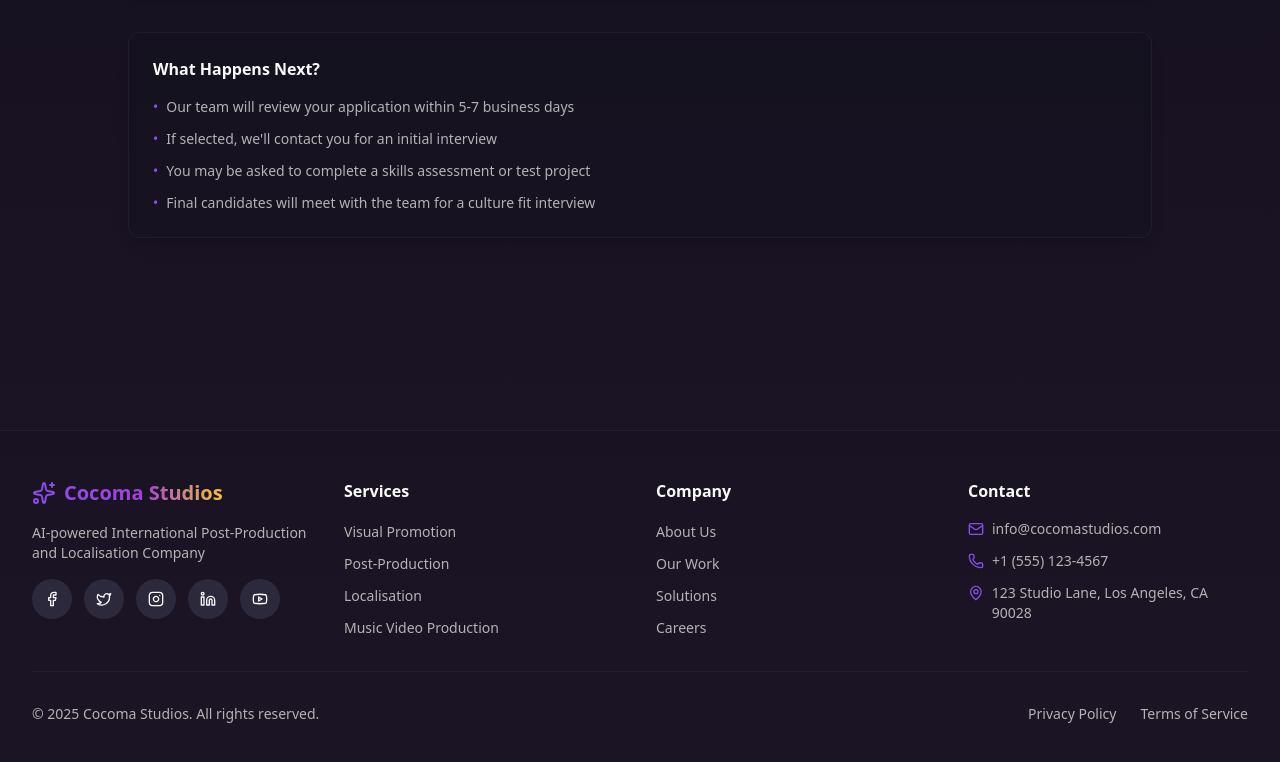
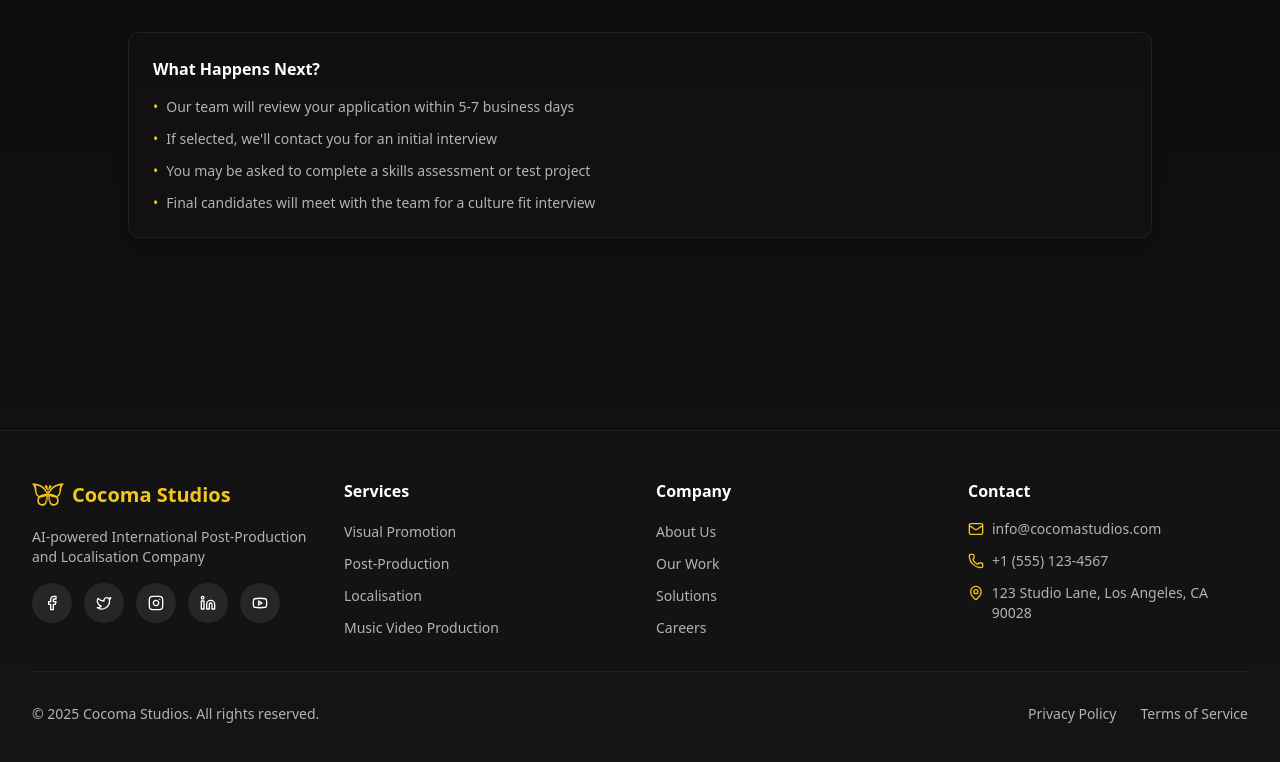
Before and after one commit to anshukumar2708/cocoma-studios, a Next.js app: page /hiring in a window 1280 px wide. Shown: the part 1320-2082 px from the top of the page. Built offline with nearby package versions, Linux system fonts and the light colour scheme.

Commit message:
add new tabs in our work

```diff
--- a/src/app/globals.css
+++ b/src/app/globals.css
@@ -2,46 +2,47 @@
 @tailwind components;
 @tailwind utilities;
 
+
 @layer base {
   :root {
-    --background: 250 30% 6%;
-    --foreground: 0 0% 98%;
+    --background: 0 0% 0%;
+    --foreground: 0 0% 100%;
 
-    --card: 250 25% 10%;
-    --card-foreground: 0 0% 98%;
+    --card: 0 0% 8%;
+    --card-foreground: 0 0% 100%;
 
-    --popover: 250 30% 8%;
-    --popover-foreground: 0 0% 98%;
+    --popover: 0 0% 5%;
+    --popover-foreground: 0 0% 100%;
 
-    --primary: 265 75% 60%;
-    --primary-foreground: 0 0% 100%;
+    --primary: 47 91% 53%;
+    --primary-foreground: 0 0% 0%;
 
-    --secondary: 45 93% 58%;
-    --secondary-foreground: 250 30% 10%;
+    --secondary: 47 91% 53%;
+    --secondary-foreground: 0 0% 0%;
 
-    --muted: 250 20% 20%;
+    --muted: 0 0% 15%;
     --muted-foreground: 0 0% 70%;
 
-    --accent: 280 65% 55%;
-    --accent-foreground: 0 0% 100%;
+    --accent: 47 91% 53%;
+    --accent-foreground: 0 0% 0%;
 
     --destructive: 0 84% 60%;
     --destructive-foreground: 0 0% 100%;
 
-    --border: 250 20% 20%;
-    --input: 250 20% 25%;
-    --ring: 265 75% 60%;
+    --border: 0 0% 20%;
+    --input: 0 0% 15%;
+    --ring: 47 91% 53%;
 
     --radius: 0.75rem;
 
-    /* Cinematic gradients */
-    --gradient-primary: linear-gradient(135deg, hsl(265 75% 60%), hsl(280 65% 55%));
-    --gradient-hero: linear-gradient(180deg, hsl(250 30% 6%), hsl(265 50% 15%));
-    --gradient-card: linear-gradient(135deg, hsl(250 25% 12%), hsl(265 30% 18%));
+    /* Black, White & Yellow gradients */
+    --gradient-primary: linear-gradient(135deg, hsl(47 91% 53%), hsl(45 89% 50%));
+    --gradient-hero: linear-gradient(180deg, hsl(0 0% 0%), hsl(0 0% 8%));
+    --gradient-card: linear-gradient(135deg, hsl(0 0% 8%), hsl(0 0% 12%));
 
     /* Shadows */
-    --shadow-glow: 0 0 40px hsl(265 75% 60% / 0.3);
-    --shadow-card: 0 10px 40px hsl(250 30% 6% / 0.5);
+    --shadow-glow: 0 0 40px hsl(47 91% 53% / 0.3);
+    --shadow-card: 0 10px 40px hsl(0 0% 0% / 0.5);
 
     /* Transitions */
     --transition-smooth: all 0.3s cubic-bezier(0.4, 0, 0.2, 1);
@@ -55,7 +56,7 @@
 
   body {
     @apply bg-background text-foreground;
-    background: linear-gradient(180deg, hsl(250 30% 6%), hsl(265 30% 12%));
+    background: linear-gradient(180deg, hsl(0 0% 0%), hsl(0 0% 8%));
     min-height: 100vh;
   }
 
@@ -85,6 +86,10 @@
     @apply bg-gradient-to-r from-primary to-accent text-primary-foreground px-8 py-3 rounded-full font-semibold transition-all duration-300 hover:scale-105 hover:shadow-lg;
   }
 
+  .btn-click {
+    @apply bg-gradient-to-r from-primary to-accent text-primary-foreground px-6 py-3 rounded-xl font-semibold;
+  }
+
   .btn-secondary {
     @apply bg-secondary text-secondary-foreground px-8 py-3 rounded-full font-semibold transition-all duration-300 hover:scale-105 hover:shadow-lg;
   }
--- a/src/app/work/page.tsx
+++ b/src/app/work/page.tsx
@@ -1,3 +1,5 @@
+"use client";
+
 import WorkCard from "@/components/WorkCard";
 import postProductionImg from "@/assets/post-production.jpg";
 import localizationImg from "@/assets/localization.jpg";
@@ -5,14 +7,20 @@ import musicVideoImg from "@/assets/music-video.jpg";
 import Tabs from "@/components/ui/tabs";
 import HeroSection from "@/components/ui/HeroSection";
 import heroBg from "@/assets/hero-bg.jpg";
+import {
+    Film,
+    Video,
+    Globe,
+    Music,
+} from "lucide-react";
 
 const Work = () => {
 
     const tabsData = [
-        { slug: "visual", label: "Visual Promotion" },
-        { slug: "post", label: "Post-Production" },
-        { slug: "localisation", label: "Localisation" },
-        { slug: "music", label: "Music Videos" },
+        { slug: "visual", label: "Visual Promotion", icon: Film },
+        { slug: "post", label: "Post-Production", icon: Video },
+        { slug: "localisation", label: "Localisation", icon: Globe },
+        { slug: "music", label: "Music Videos", icon: Music },
     ];
 
     const visualPromotionWorks = [
--- a/src/components/Footer.tsx
+++ b/src/components/Footer.tsx
@@ -1,5 +1,7 @@
-import { Sparkles, Mail, Phone, MapPin, Facebook, Twitter, Instagram, Linkedin, Youtube } from "lucide-react";
+import { Mail, Phone, MapPin, Facebook, Twitter, Instagram, Linkedin, Youtube } from "lucide-react";
+import Image from "next/image";
 import Link from "next/link";
+import logo from "../assets/logo.svg";
 
 const Footer = () => {
   const services = [
@@ -28,28 +30,47 @@ const Footer = () => {
           {/* Brand */}
           <div>
             <Link href="/" className="flex items-center gap-2 mb-4 group">
-              <Sparkles className="w-6 h-6 text-primary group-hover:animate-glow" />
+              <Image src={logo} className='w-8 h-8' alt='logo' />
               <span className="text-xl font-bold gradient-text">Cocoma Studios</span>
             </Link>
             <p className="text-muted-foreground text-sm mb-4">
               AI-powered International Post-Production and Localisation Company
             </p>
             <div className="flex gap-3">
-              <a href="#" className="w-10 h-10 rounded-full bg-muted flex items-center justify-center hover:bg-primary transition-colors">
+              <Link
+                href="#"
+                className="w-10 h-10 rounded-full bg-muted flex items-center justify-center hover:bg-primary transition-colors"
+              >
                 <Facebook className="w-4 h-4" />
-              </a>
-              <a href="#" className="w-10 h-10 rounded-full bg-muted flex items-center justify-center hover:bg-primary transition-colors">
+              </Link>
+
+              <Link
+                href="#"
+                className="w-10 h-10 rounded-full bg-muted flex items-center justify-center hover:bg-primary transition-colors"
+              >
                 <Twitter className="w-4 h-4" />
-              </a>
-              <a href="#" className="w-10 h-10 rounded-full bg-muted flex items-center justify-center hover:bg-primary transition-colors">
+              </Link>
+
+              <Link
+                href="#"
+                className="w-10 h-10 rounded-full bg-muted flex items-center justify-center hover:bg-primary transition-colors"
+              >
                 <Instagram className="w-4 h-4" />
-              </a>
-              <a href="#" className="w-10 h-10 rounded-full bg-muted flex items-center justify-center hover:bg-primary transition-colors">
+              </Link>
+
+              <Link
+                href="#"
+                className="w-10 h-10 rounded-full bg-muted flex items-center justify-center hover:bg-primary transition-colors"
+              >
                 <Linkedin className="w-4 h-4" />
-              </a>
-              <a href="#" className="w-10 h-10 rounded-full bg-muted flex items-center justify-center hover:bg-primary transition-colors">
+              </Link>
+
+              <Link
+                href="#"
+                className="w-10 h-10 rounded-full bg-muted flex items-center justify-center hover:bg-primary transition-colors"
+              >
                 <Youtube className="w-4 h-4" />
-              </a>
+              </Link>
             </div>
           </div>
 
@@ -107,8 +128,8 @@ const Footer = () => {
             © {new Date().getFullYear()} Cocoma Studios. All rights reserved.
           </p>
           <div className="flex gap-6 text-sm text-muted-foreground">
-            <a href="#" className="hover:text-primary transition-colors">Privacy Policy</a>
-            <a href="#" className="hover:text-primary transition-colors">Terms of Service</a>
+            <Link href="#" className="hover:text-primary transition-colors">Privacy Policy</Link>
+            <Link href="#" className="hover:text-primary transition-colors">Terms of Service</Link>
           </div>
         </div>
       </div>
--- a/src/components/Header.tsx
+++ b/src/components/Header.tsx
@@ -3,7 +3,9 @@
 import { useState } from 'react';
 import Link from 'next/link';
 import { usePathname } from 'next/navigation';
-import { Menu, X, Sparkles } from 'lucide-react';
+import { Menu, X } from 'lucide-react';
+import Image from 'next/image';
+import logo from "../assets/logo.svg";
 
 export default function Header() {
   const [isOpen, setIsOpen] = useState(false);
@@ -28,7 +30,8 @@ export default function Header() {
         <div className="flex justify-between items-center h-20">
           {/* Logo */}
           <Link href="/" className="flex items-center gap-2 group">
-            <Sparkles className="w-10 h-10 text-primary group-hover:animate-glow transition-all" />
+            {/* <Sparkles className="w-10 h-10 text-primary group-hover:animate-glow transition-all" /> */}
+            <Image src={logo} className='w-10 h-10' alt='logo' />
             <span className="text-3xl font-bold gradient-text">Cocoma Studios</span>
           </Link>
 
--- a/src/components/ui/Button.tsx
+++ b/src/components/ui/Button.tsx
@@ -1,10 +1,10 @@
 "use client";
 
 import React from "react";
-// import { ArrowRight } from "lucide-react";
 
 interface ButtonProps {
     title: React.ReactNode;
+    icon?: React.ElementType;
     className?: string;
     onClick?: () => void;
     type?: "button" | "submit" | "reset";
@@ -12,6 +12,7 @@ interface ButtonProps {
 
 const Button: React.FC<ButtonProps> = ({
     title,
+    icon: Icon,
     className = "",
     onClick,
     type = "button",
@@ -20,9 +21,10 @@ const Button: React.FC<ButtonProps> = ({
         <button
             type={type}
             onClick={onClick}
-            className={`group flex justify-center items-center  ${className}`}
+            className={`group flex items-center gap-2 justify-center ${className}`}
         >
-            {title}
+            {Icon && <Icon className="w-6 h-6" />}
+            <span>{title}</span>
         </button>
     );
 };
--- a/tailwind.config.ts
+++ b/tailwind.config.ts
@@ -57,15 +57,33 @@ const config: Config = {
         sm: "calc(var(--radius) - 4px)",
       },
       keyframes: {
-        "accordion-down": { from: { height: "0" }, to: { height: "var(--radix-accordion-content-height)" } },
-        "accordion-up": { from: { height: "var(--radix-accordion-content-height)" }, to: { height: "0" } },
-        "fade-in": { from: { opacity: "0", transform: "translateY(20px)" }, to: { opacity: "1", transform: "translateY(0)" } },
-        "fade-in-left": { from: { opacity: "0", transform: "translateX(-20px)" }, to: { opacity: "1", transform: "translateX(0)" } },
-        "fade-in-right": { from: { opacity: "0", transform: "translateX(20px)" }, to: { opacity: "1", transform: "translateX(0)" } },
-        "scale-in": { from: { opacity: "0", transform: "scale(0.9)" }, to: { opacity: "1", transform: "scale(1)" } },
-        glow: {
-          "0%, 100%": { boxShadow: "0 0 20px hsl(265 75% 60% / 0.3)" },
-          "50%": { boxShadow: "0 0 40px hsl(265 75% 60% / 0.6)" },
+        "accordion-down": {
+          from: { height: "0" },
+          to: { height: "var(--radix-accordion-content-height)" },
+        },
+        "accordion-up": {
+          from: { height: "var(--radix-accordion-content-height)" },
+          to: { height: "0" },
+        },
+        "fade-in": {
+          from: { opacity: "0", transform: "translateY(20px)" },
+          to: { opacity: "1", transform: "translateY(0)" },
+        },
+        "fade-in-left": {
+          from: { opacity: "0", transform: "translateX(-20px)" },
+          to: { opacity: "1", transform: "translateX(0)" },
+        },
+        "fade-in-right": {
+          from: { opacity: "0", transform: "translateX(20px)" },
+          to: { opacity: "1", transform: "translateX(0)" },
+        },
+        "scale-in": {
+          from: { opacity: "0", transform: "scale(0.9)" },
+          to: { opacity: "1", transform: "scale(1)" },
+        },
+        "glow": {
+          "0%, 100%": { boxShadow: "0 0 20px hsl(48 100% 50% / 0.3)" },
+          "50%": { boxShadow: "0 0 40px hsl(48 100% 50% / 0.6)" },
         },
       },
       animation: {
@@ -75,7 +93,7 @@ const config: Config = {
         "fade-in-left": "fade-in-left 0.6s ease-out",
         "fade-in-right": "fade-in-right 0.6s ease-out",
         "scale-in": "scale-in 0.5s ease-out",
-        glow: "glow 2s ease-in-out infinite",
+        "glow": "glow 2s ease-in-out infinite",
       },
     },
   },
```
Also changed, not shown: src/components/ui/tabs.tsx (+9 -15 lines), src/assets/logo.svg (added).
